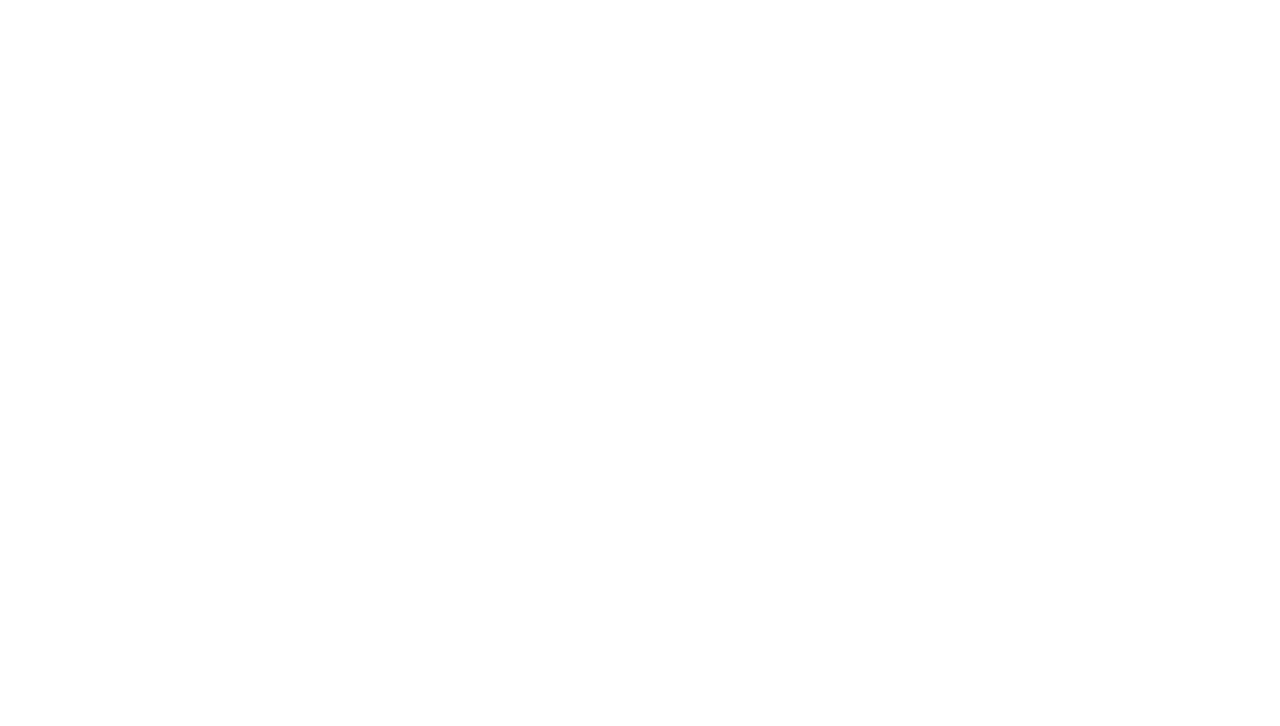
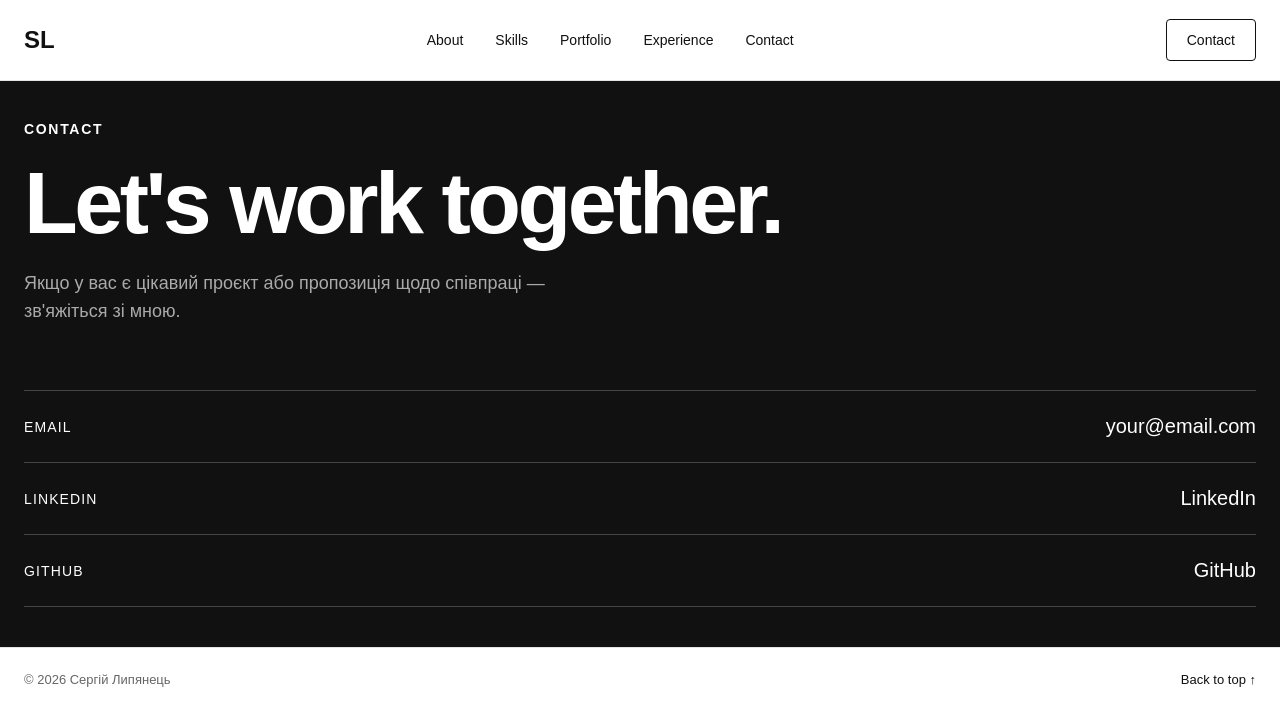
Before and after one commit to SeryogaGitHub/resume-2.0, a Vue app in the folder frontend/: page /contact in a window 1280 px wide. Before the commit this address had no page. Shown: the top 726 px of the page. Built offline with nearby package versions, Linux system fonts and the light colour scheme.

Commit message:
сторінки тестові

```diff
--- a/frontend/src/components/Header.vue
+++ b/frontend/src/components/Header.vue
@@ -2,23 +2,23 @@
 const navigation = [
   {
     title: 'About',
-    href: '#about'
+    to: '/'
   },
   {
     title: 'Skills',
-    href: '#skills'
+    to: '/skills'
   },
   {
     title: 'Portfolio',
-    href: '#portfolio'
+    to: '/portfolio'
   },
   {
     title: 'Experience',
-    href: '#experience'
+    to: '/experience'
   },
   {
     title: 'Contact',
-    href: '#contact'
+    to: '/contact'
   }
 ];
 </script>
@@ -27,29 +27,29 @@ const navigation = [
   <header class="header">
     <div class="center">
 
-      <a
-          href="/"
+      <RouterLink
+          to="/"
           class="logo"
       >
         SL
-      </a>
+      </RouterLink>
 
       <nav class="navigation">
-        <a
+        <RouterLink
             v-for="item in navigation"
-            :key="item.href"
-            :href="item.href"
+            :key="item.to"
+            :to="item.to"
         >
           {{ item.title }}
-        </a>
+        </RouterLink>
       </nav>
 
-      <a
-          href="#contact"
+      <RouterLink
+          to="/contact"
           class="button"
       >
         Contact
-      </a>
+      </RouterLink>
 
     </div>
   </header>
--- a/frontend/src/router/index.js
+++ b/frontend/src/router/index.js
@@ -1,12 +1,36 @@
 import { createRouter, createWebHistory } from 'vue-router';
 
 import HomeView from '@/views/HomeView.vue';
+import PortfolioView from '@/views/PortfolioView.vue';
+import SkillsView from '@/views/SkillsView.vue';
+import ExperienceView from '@/views/ExperienceView.vue';
+import ContactView from '@/views/ContactView.vue';
 
 const routes = [
   {
     path: '/',
     name: 'home',
     component: HomeView
+  },
+  {
+    path: '/portfolio',
+    name: 'portfolio',
+    component: PortfolioView
+  },
+  {
+    path: '/skills',
+    name: 'skills',
+    component: SkillsView
+  },
+  {
+    path: '/experience',
+    name: 'experience',
+    component: ExperienceView
+  },
+  {
+    path: '/contact',
+    name: 'contact',
+    component: ContactView
   }
 ];
 
--- /dev/null
+++ b/frontend/src/views/ContactView.vue
@@ -0,0 +1,19 @@
+<script setup>
+import Header from '@/components/Header.vue';
+import ContactSection from '@/components/home/ContactSection.vue';
+import Footer from '@/components/Footer.vue';
+</script>
+
+<template>
+  <div class="contact">
+
+    <Header />
+
+    <main>
+      <ContactSection />
+    </main>
+
+    <Footer />
+
+  </div>
+</template>
--- /dev/null
+++ b/frontend/src/views/ExperienceView.vue
@@ -0,0 +1,19 @@
+<script setup>
+import Header from '@/components/Header.vue';
+import ExperienceSection from '@/components/home/ExperienceSection.vue';
+import Footer from '@/components/Footer.vue';
+</script>
+
+<template>
+  <div class="experience">
+
+    <Header />
+
+    <main>
+      <ExperienceSection />
+    </main>
+
+    <Footer />
+
+  </div>
+</template>
--- /dev/null
+++ b/frontend/src/views/PortfolioView.vue
@@ -0,0 +1,19 @@
+<script setup>
+import Header from '@/components/Header.vue';
+import ProjectsSection from '@/components/home/ProjectsSection.vue';
+import Footer from '@/components/Footer.vue';
+</script>
+
+<template>
+  <div class="portfolio">
+
+    <Header />
+
+    <main>
+      <ProjectsSection />
+    </main>
+
+    <Footer />
+
+  </div>
+</template>
--- /dev/null
+++ b/frontend/src/views/SkillsView.vue
@@ -0,0 +1,19 @@
+<script setup>
+import Header from '@/components/Header.vue';
+import SkillsSection from '@/components/home/SkillsSection.vue';
+import Footer from '@/components/Footer.vue';
+</script>
+
+<template>
+  <div class="skills">
+
+    <Header />
+
+    <main>
+      <SkillsSection />
+    </main>
+
+    <Footer />
+
+  </div>
+</template>
```
